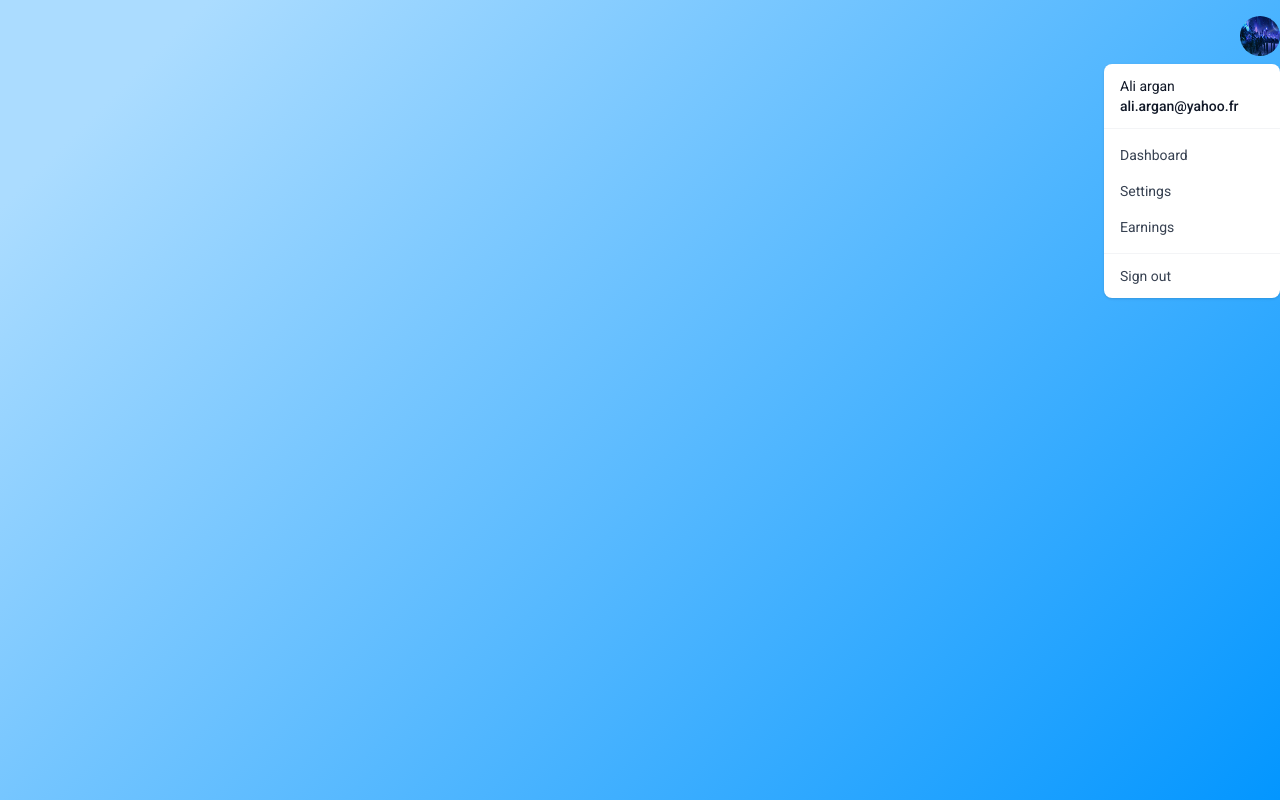
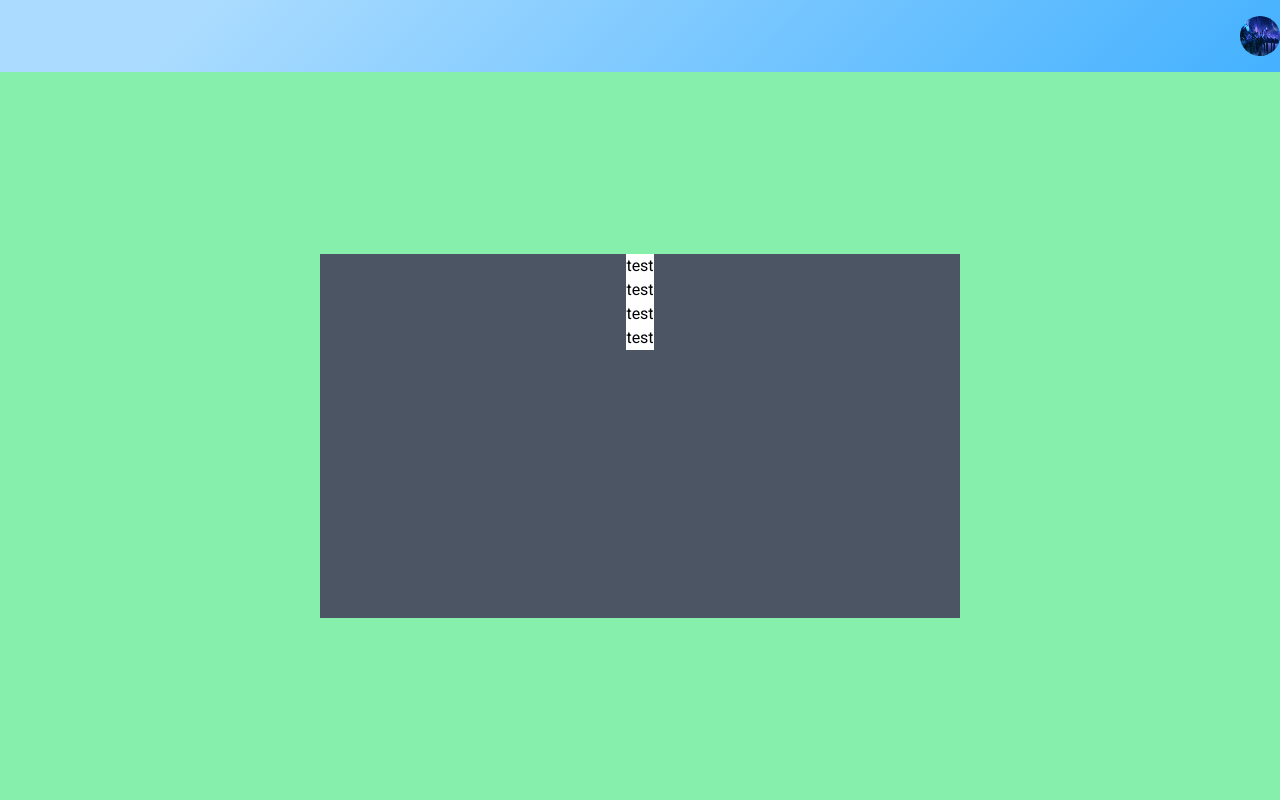
Before and after one commit to lagostt/online-storage, an Angular app in the folder client/: page /home in a window 1280 px wide. Built offline with nearby package versions, Linux system fonts and the light colour scheme.

Commit message:
added file items container still in progress

```diff
--- a/client/src/app/client-space/home-page/home-page.component.html
+++ b/client/src/app/client-space/home-page/home-page.component.html
@@ -1,12 +1,12 @@
+<div class="flex flex-col h-screen w-screen">
+<nav class="flex-item-container  bg-transparent border-gray-200 dark:bg-gray-900 z-30  ">
+    <div class="max-w-screen-xl flex flex-row-reverse mx-auto py-4">
 
-<nav class="bg-transparent border-gray-200 dark:bg-gray-900">
-    <div class="max-w-screen-xl flex flex-row-reverse   mx-auto py-4">
-
-      <div class="flex flex-col w-44 items-end" >
+      <div class="flex flex-col w-44 items-end relative" >
 <img id="avatarButton" type="button" (click)="handleUserMenu()"  class="w-10 h-10 rounded-full cursor-pointer" src="assets/images/user.jpg" alt="User dropdown">
 
 <!-- Dropdown menu -->
-<div  [ngClass]="{'hidden':userMenuIsOpen}" class="z-10 mt-2 bg-white divide-y divide-gray-100 rounded-lg shadow w-44 dark:bg-gray-700 dark:divide-gray-600">
+<div  [ngClass]="{'hidden':userMenuIsOpen}" class="absolute  right-0 top-full z-40 mt-2 bg-white divide-y divide-gray-100 rounded-lg shadow w-44 dark:bg-gray-700 dark:divide-gray-600">
     <div class="px-4 py-3 text-sm text-gray-900 dark:text-white">
       <div>Ali argan </div>
       <div class="font-medium truncate">ali.argan@yahoo.fr</div>
@@ -30,3 +30,21 @@
 </div>
     </div>
   </nav>
+  <div class=" flex flex-nowrap justify-center items-center max-w-full overflow-hidden flex-grow bg-green-300 z-10">
+    <div class="flex flex-col w-1/2   items-center bg-gray-600 h-1/2 overflow-y-scroll">
+      <div class="  bg-white">
+        <h1>test</h1>
+      </div>
+      <div class="  bg-white">
+        <h1>test</h1>
+      </div>
+      <div class="  bg-white">
+        <h1>test</h1>
+      </div>
+      <div class="  bg-white">
+        <h1>test</h1>
+      </div>
+
+    </div>
+  </div>
+</div>
--- a/client/src/app/client-space/home-page/home-page.component.ts
+++ b/client/src/app/client-space/home-page/home-page.component.ts
@@ -7,7 +7,7 @@ import { Component,OnInit } from '@angular/core';
 })
 export class HomePageComponent implements OnInit {
 
-  userMenuIsOpen: boolean = false;
+  userMenuIsOpen: boolean = true;
 
   handleUserMenu(){
     this.userMenuIsOpen = !this.userMenuIsOpen;
```
